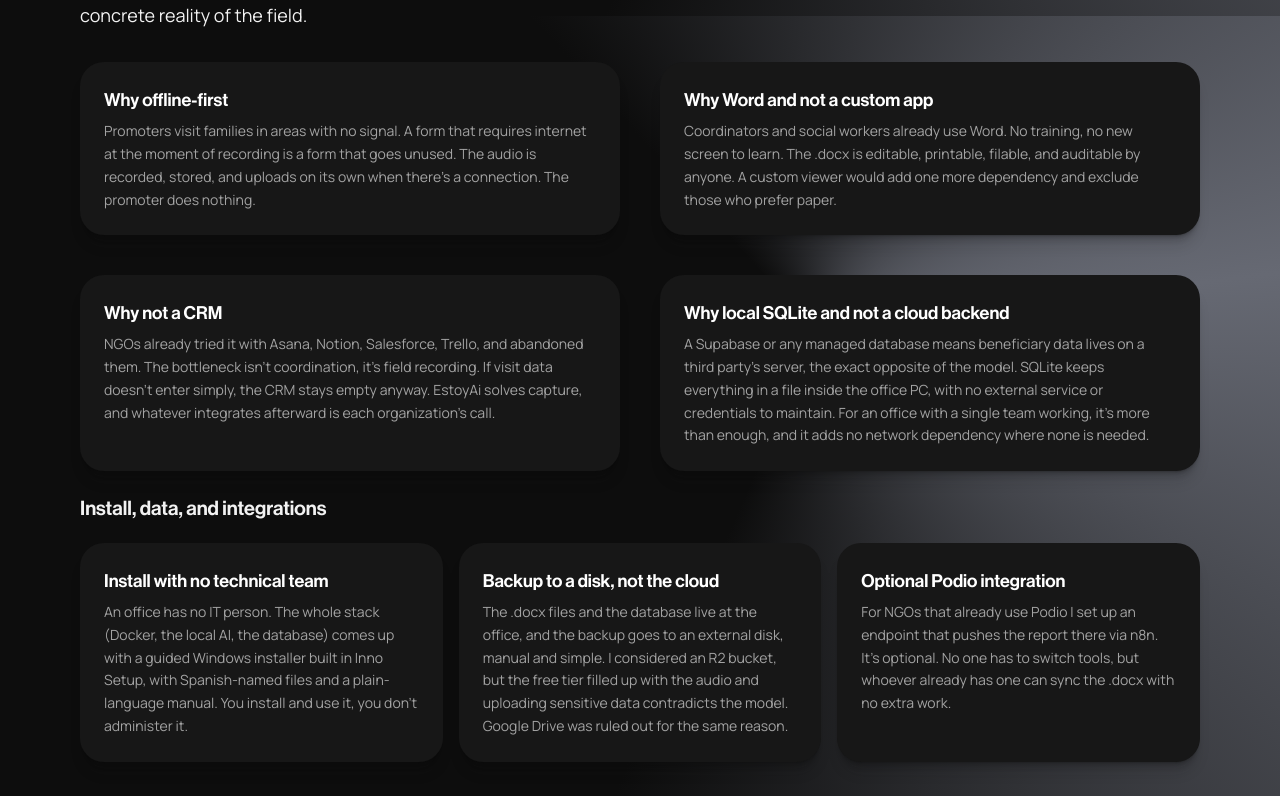
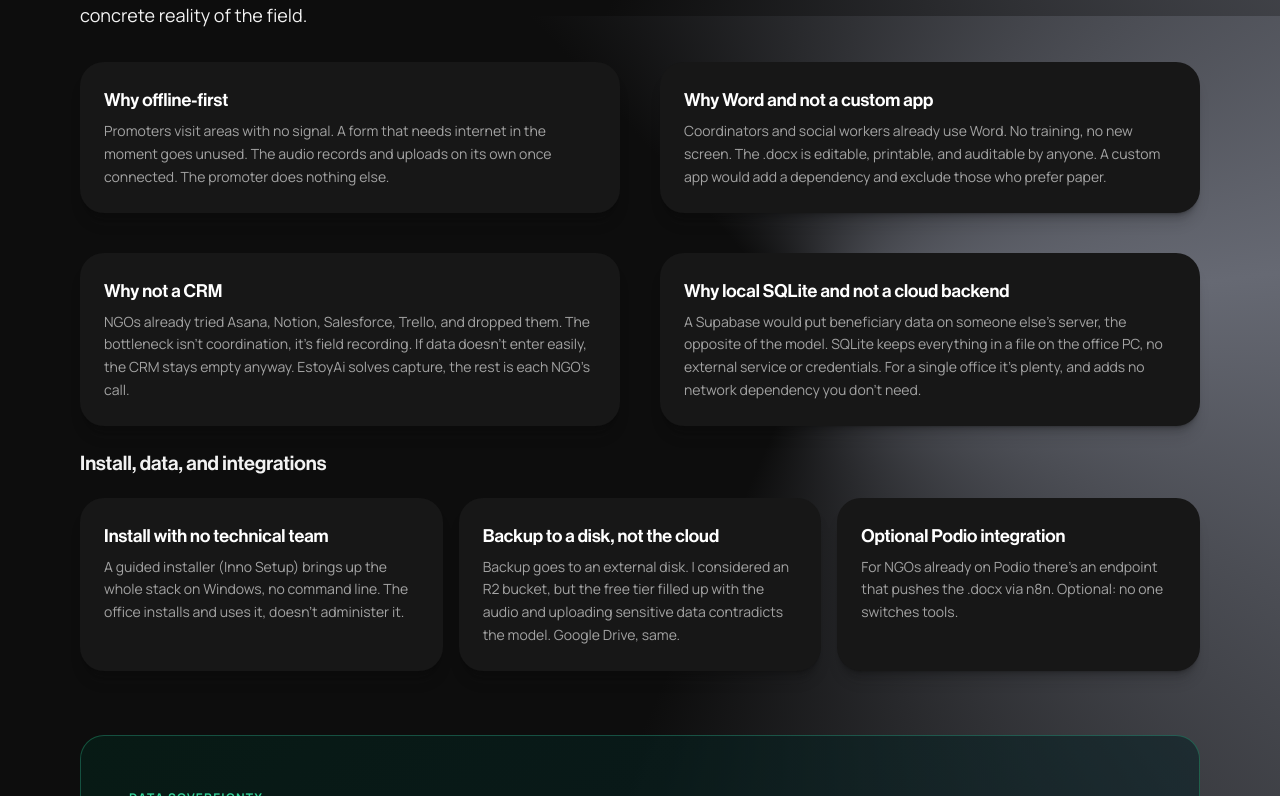
Before and after one commit to lautaro-temperini/portfolio-temperini, a Next.js app: page /en/estoyai in a window 1280 px wide. Shown: the part 8784-9580 px from the top of the page. Built offline with nearby package versions, Linux system fonts and the light colour scheme; no server answers.

Commit message:
EstoyAi case study: home preview to contain, trim copy for mobile length
Preview de la home a object-contain (logo centrado, sin recorte). Acorta los párrafos más largos (instalación, las 4 decisiones, SQLite, DTC) para reducir la altura en mobile sin perder contenido.

```diff
--- a/src/app/[lang]/estoyai/page.tsx
+++ b/src/app/[lang]/estoyai/page.tsx
@@ -1100,33 +1100,33 @@ export default async function EstoyaiPage({
                     titleEs: "Por qué offline-first",
                     titleEn: "Why offline-first",
                     textEs:
-                      "Los promotores visitan familias en zonas sin señal. Un formulario que requiere internet en el momento del registro es un formulario que no se usa. El audio se graba, queda guardado y sube solo cuando hay conexión. El promotor no tiene que hacer nada.",
+                      "Los promotores visitan zonas sin señal. Un formulario que pide internet en el momento no se usa. El audio se graba y sube solo cuando hay conexión. El promotor no hace nada más.",
                     textEn:
-                      "Promoters visit families in areas with no signal. A form that requires internet at the moment of recording is a form that goes unused. The audio is recorded, stored, and uploads on its own when there's a connection. The promoter does nothing.",
+                      "Promoters visit areas with no signal. A form that needs internet in the moment goes unused. The audio records and uploads on its own once connected. The promoter does nothing else.",
                   },
                   {
                     titleEs: "Por qué Word y no una app propia",
                     titleEn: "Why Word and not a custom app",
                     textEs:
-                      "Coordinadores y trabajadores sociales ya usan Word. No hay capacitación, no hay pantalla nueva que aprender. El .docx es editable, imprimible, archivable y auditable por cualquiera. Una app de visualización propia agregaría una dependencia más y excluiría a quien prefiere el papel.",
+                      "Coordinadores y trabajadores sociales ya usan Word. Sin capacitación, sin pantalla nueva. El .docx es editable, imprimible y auditable por cualquiera. Una app propia sumaría una dependencia y dejaría afuera a quien prefiere el papel.",
                     textEn:
-                      "Coordinators and social workers already use Word. No training, no new screen to learn. The .docx is editable, printable, filable, and auditable by anyone. A custom viewer would add one more dependency and exclude those who prefer paper.",
+                      "Coordinators and social workers already use Word. No training, no new screen. The .docx is editable, printable, and auditable by anyone. A custom app would add a dependency and exclude those who prefer paper.",
                   },
                   {
                     titleEs: "Por qué no un CRM",
                     titleEn: "Why not a CRM",
                     textEs:
-                      "Las ONGs ya lo intentaron con Asana, Notion, Salesforce, Trello, y los abandonaron. El cuello de botella no está en la coordinación sino en el registro de campo. Si los datos de las visitas no entran de forma simple, el CRM queda vacío igual. EstoyAi resuelve la captura, y lo que se integre después lo decide cada organización.",
+                      "Las ONGs ya probaron Asana, Notion, Salesforce, Trello, y los dejaron. El cuello de botella no es la coordinación sino el registro de campo. Si los datos no entran fácil, el CRM queda vacío igual. EstoyAi resuelve la captura, lo demás lo decide cada ONG.",
                     textEn:
-                      "NGOs already tried it with Asana, Notion, Salesforce, Trello, and abandoned them. The bottleneck isn't coordination, it's field recording. If visit data doesn't enter simply, the CRM stays empty anyway. EstoyAi solves capture, and whatever integrates afterward is each organization's call.",
+                      "NGOs already tried Asana, Notion, Salesforce, Trello, and dropped them. The bottleneck isn't coordination, it's field recording. If data doesn't enter easily, the CRM stays empty anyway. EstoyAi solves capture, the rest is each NGO's call.",
                   },
                   {
                     titleEs: "Por qué SQLite local y no un backend en la nube",
                     titleEn: "Why local SQLite and not a cloud backend",
                     textEs:
-                      "Un Supabase o cualquier base gestionada implica que los datos de beneficiarios vivan en un servidor de un tercero, justo lo contrario del modelo. SQLite guarda todo en un archivo dentro de la PC de la sede, sin servicio externo ni credenciales que mantener. Para una sede con un solo equipo trabajando es más que suficiente, y no agrega una dependencia de red donde no hace falta.",
+                      "Un Supabase pondría los datos de beneficiarios en un servidor ajeno, lo contrario del modelo. SQLite guarda todo en un archivo en la PC de la sede, sin servicio externo ni credenciales. Para una sola sede sobra, y no agrega una dependencia de red que no hace falta.",
                     textEn:
-                      "A Supabase or any managed database means beneficiary data lives on a third party's server, the exact opposite of the model. SQLite keeps everything in a file inside the office PC, with no external service or credentials to maintain. For an office with a single team working, it's more than enough, and it adds no network dependency where none is needed.",
+                      "A Supabase would put beneficiary data on someone else's server, the opposite of the model. SQLite keeps everything in a file on the office PC, no external service or credentials. For a single office it's plenty, and adds no network dependency you don't need.",
                   },
                 ].map((d, i) => (
                   <Block key={i} colSpan={1}>
@@ -1151,25 +1151,25 @@ export default async function EstoyaiPage({
                       titleEs: "Instalación sin equipo técnico",
                       titleEn: "Install with no technical team",
                       textEs:
-                        "Una sede no tiene a alguien de sistemas. Todo el stack (Docker, la IA local, la base) se levanta con un instalador guiado para Windows hecho con Inno Setup, con archivos en castellano y un manual llano. Se instala y se usa, no se administra.",
+                        "Un instalador guiado (Inno Setup) levanta todo el stack en Windows, sin línea de comandos. La sede instala y usa, no administra.",
                       textEn:
-                        "An office has no IT person. The whole stack (Docker, the local AI, the database) comes up with a guided Windows installer built in Inno Setup, with Spanish-named files and a plain-language manual. You install and use it, you don't administer it.",
+                        "A guided installer (Inno Setup) brings up the whole stack on Windows, no command line. The office installs and uses it, doesn't administer it.",
                     },
                     {
                       titleEs: "Backup a un disco, no a la nube",
                       titleEn: "Backup to a disk, not the cloud",
                       textEs:
-                        "Los .docx y la base viven en la sede, y el backup va a un disco externo, manual y simple. Consideré un bucket R2, pero el free tier se llenaba con los audios y subir datos sensibles contradice el modelo. Google Drive quedó descartado por lo mismo.",
+                        "El backup va a un disco externo. Consideré un bucket R2, pero el free tier se llenaba con los audios y subir datos sensibles contradice el modelo. Google Drive, lo mismo.",
                       textEn:
-                        "The .docx files and the database live at the office, and the backup goes to an external disk, manual and simple. I considered an R2 bucket, but the free tier filled up with the audio and uploading sensitive data contradicts the model. Google Drive was ruled out for the same reason.",
+                        "Backup goes to an external disk. I considered an R2 bucket, but the free tier filled up with the audio and uploading sensitive data contradicts the model. Google Drive, same.",
                     },
                     {
                       titleEs: "Integración opcional con Podio",
                       titleEn: "Optional Podio integration",
                       textEs:
-                        "Para las ONGs que ya usan Podio dejé preparado un endpoint que empuja el informe hacia allá vía n8n. Es opcional. Nadie tiene que cambiar de herramienta, pero quien ya tiene una puede sincronizar el .docx sin trabajo extra.",
+                        "Para las ONGs que ya usan Podio hay un endpoint que empuja el .docx vía n8n. Opcional: nadie cambia de herramienta.",
                       textEn:
-                        "For NGOs that already use Podio I set up an endpoint that pushes the report there via n8n. It's optional. No one has to switch tools, but whoever already has one can sync the .docx with no extra work.",
+                        "For NGOs already on Podio there's an endpoint that pushes the .docx via n8n. Optional: no one switches tools.",
                     },
                   ].map((d, i) => (
                     <BentoItem key={i} colSpan={1}>
@@ -1466,8 +1466,8 @@ export default async function EstoyaiPage({
                     </p>
                     <p className="text-light/85 text-sm leading-relaxed">
                       {es
-                        ? "No es una segunda ONG a bordo. Es una configuración que armé yo para una intervención en las antípodas (tratamiento de consumos problemáticos), y la validé contra mi propia experiencia en el modelo SEDRONAR. Prueba que el sistema se adapta solo con configuración. La captura por voz y el triaje por criticidad son los mismos, cambian los programas y los campos del informe."
-                        : "It isn't a second NGO on board. It's a configuration I built for an intervention at the opposite end (problematic substance-use treatment), validated against my own experience with the SEDRONAR model. It proves the system adapts through configuration alone. Voice capture and criticality triage are the same, only the programs and report fields change."}
+                        ? "No es una segunda ONG a bordo. Es una configuración que armé para una intervención opuesta (tratamiento de consumos), validada contra mi experiencia en el modelo SEDRONAR. Prueba que el sistema se adapta solo con configuración: mismo flujo, cambian los programas y los campos del informe."
+                        : "It isn't a second NGO on board. It's a configuration I built for an opposite intervention (substance-use treatment), validated against my SEDRONAR experience. It proves the system adapts through configuration alone: same flow, only the programs and report fields change."}
                     </p>
                   </div>
                   <DevImage
--- a/src/data/projectsData.ts
+++ b/src/data/projectsData.ts
@@ -34,7 +34,7 @@ export const projectsData: ProjectData[] = [
     slug: "estoyai",
     image: "/images/estoyai-logo.webp",
     previewImage: "/images/projects/estoyai-preview.webp",
-    previewObjectFit: "cover",
+    previewObjectFit: "contain",
     title: "EstoyAi",
     subtitle: "Registro de campo por voz",
     description: "Case Study",
```
